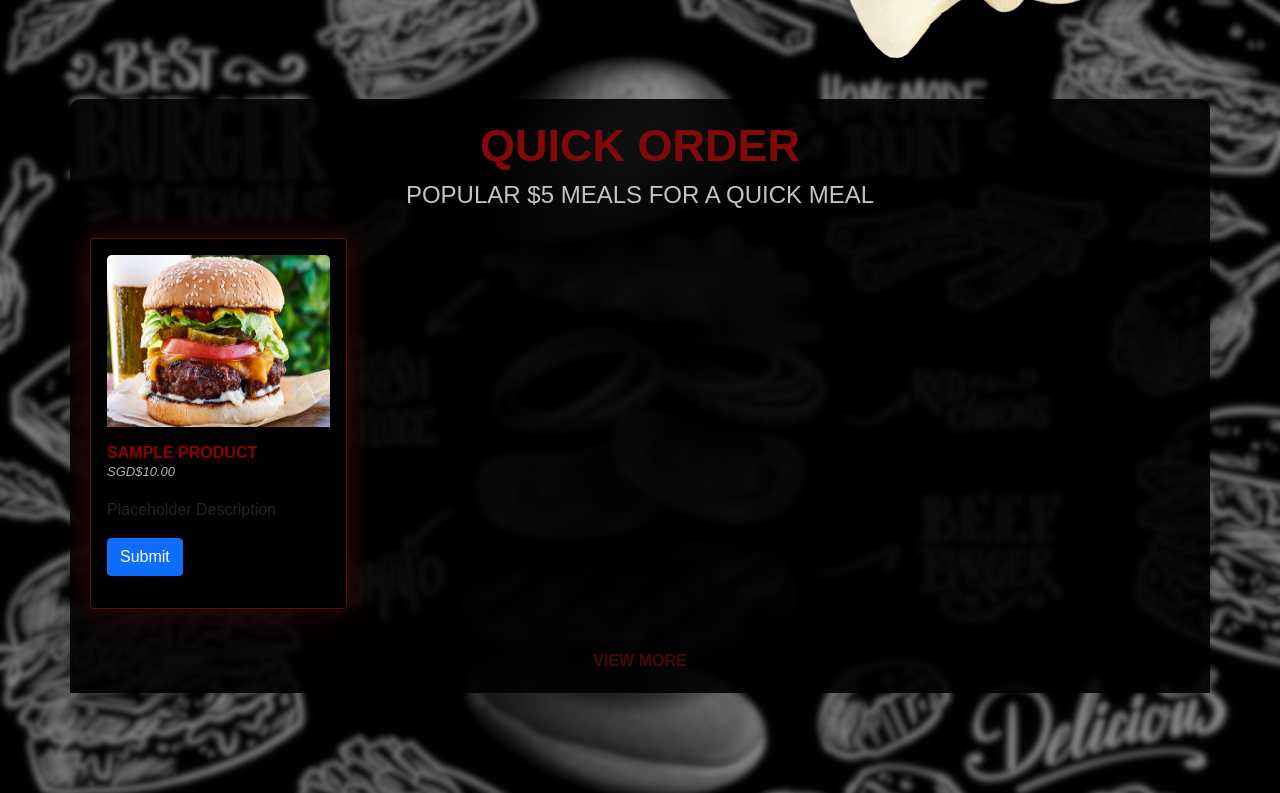
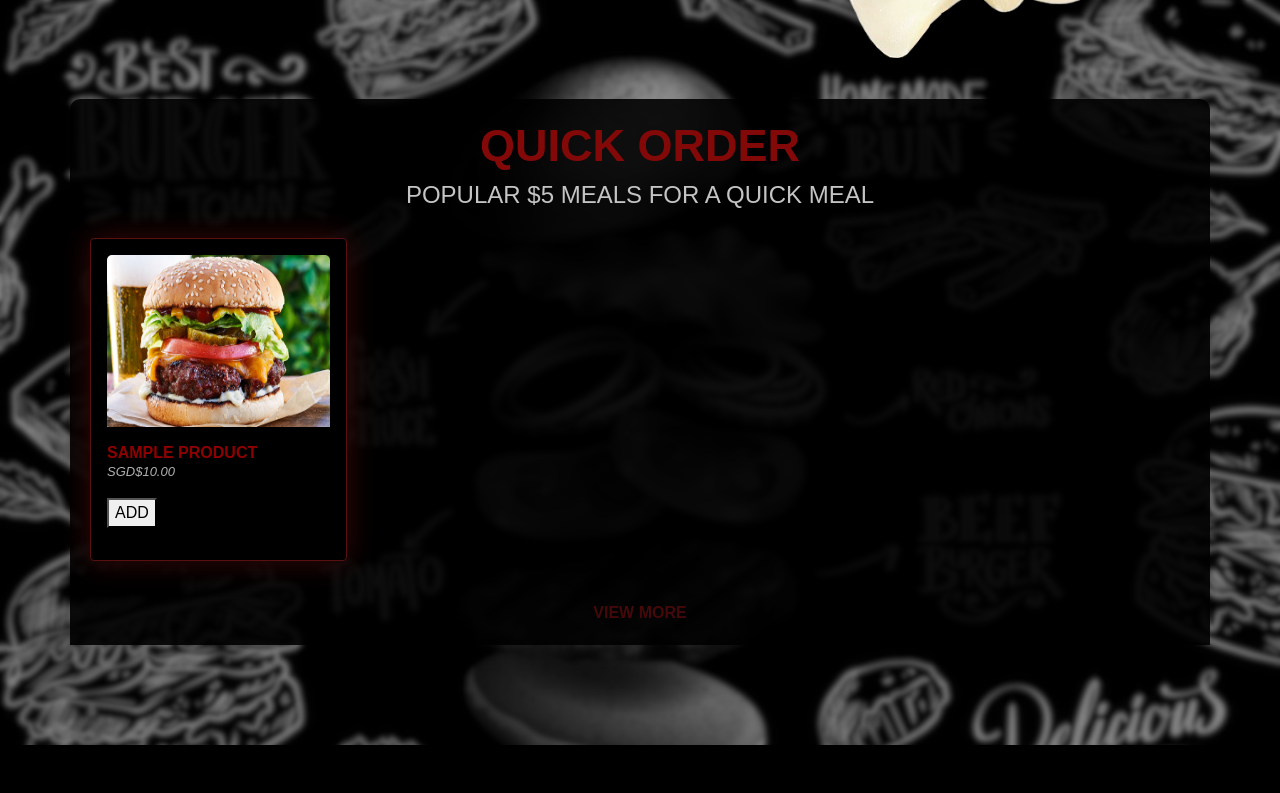
Before and after one commit to Kanahora/Dains, a Flask app: template templates/index.html in a window 1280 px wide. Shown: the part 712-1505 px from the top of the page. After the commit the page ends 1457 px from the top, so only its background shows below. Run offline with Flask 2, Linux system fonts and the light colour scheme; the template is opened without the code that fills it: most values are stand-ins (such as "Sample title", 1, 10 or a date in 2020); some libraries are stand-ins or nearby versions.

Commit message:
Update index.html

```diff
--- a/templates/index.html
+++ b/templates/index.html
@@ -39,9 +39,12 @@
                                 {% endif %}
                                 <h6 class="card-subtitle" id="name"> {{ product.get_name() }} </h6>
                                 <p class="card-text" id="price"> {{ "SGD${:0,.2f}".format(product.get_cost()) }} </p>
-                                <p class="card-text"> Placeholder Description </p>
                                 <form method="post">
-                                    <button type="submit" value="{{ product.get_id() }}" class="btn btn-primary" name="quickorder-id"> Submit </button>
+                                    {% if product.get_stock() > 1 %}
+                                    <button type="submit" value="{{ product.get_id() }}" class="quickorder-button" name="quickorder-id"> ADD </button>
+                                    {% else %}
+                                    <button type="submit" value="{{ product.get_id() }}" class="quickorder-button" name="quickorder-id" disabled> ADD </button>
+                                    {% endif %}
                                 </form>
                             </div>
                         </div>
```
